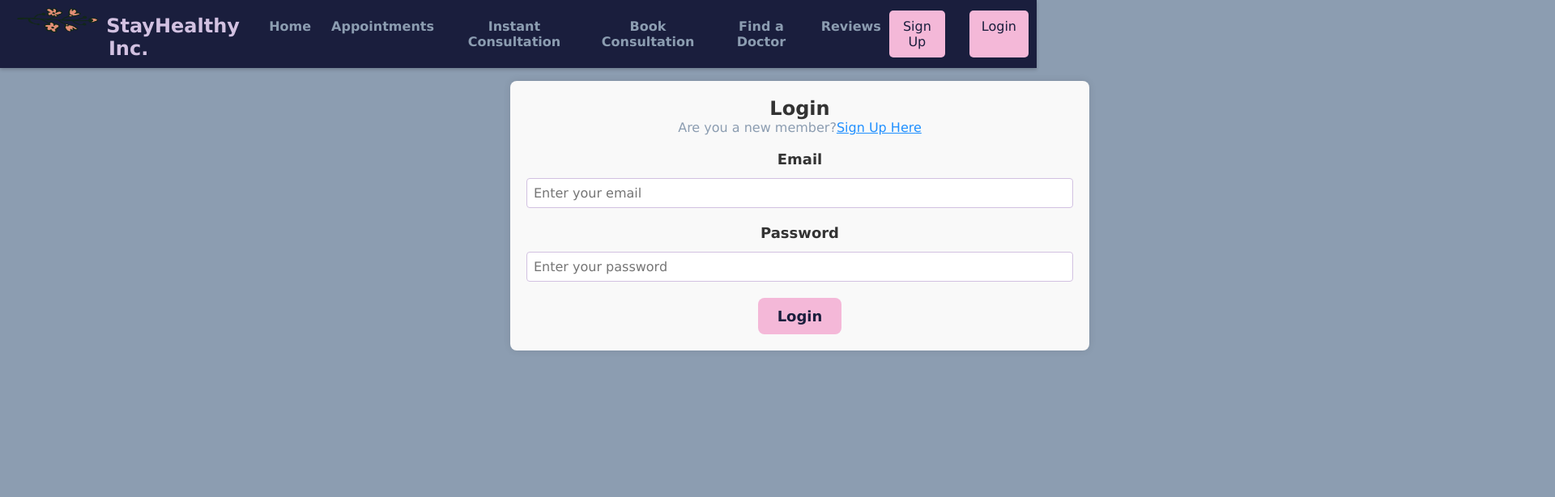
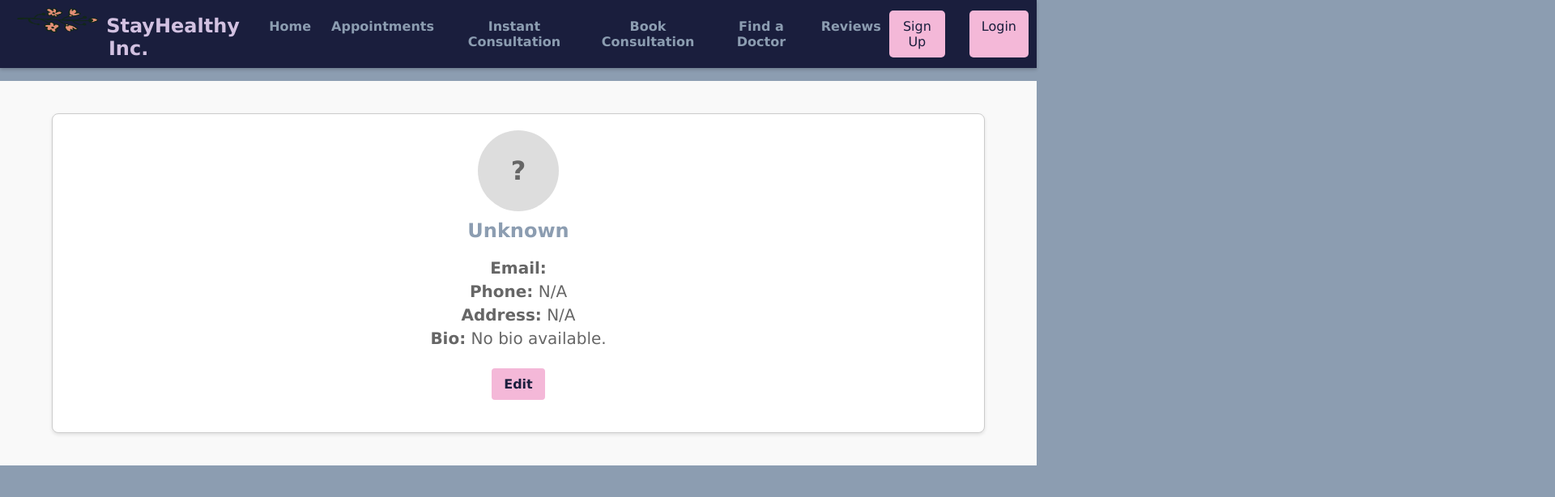
Before and after one commit to Whitneyyx00/med_app, a React (Create React App) app: page /profile in a window 1280 px wide. Before the commit this address led to /login. Shown: the top 614 px of the page at 81% size, 1920 px wide, since content can reach past the window. Built offline with nearby package versions, Linux system fonts and the light colour scheme.

Commit message:
Tested and refined components

```diff
--- /dev/null
+++ b/src/Components/ProfileCard/ProfileCard.css
@@ -0,0 +1,69 @@
+.profile-card {
+    border: 1px solid #ccc;
+    border-radius: 8px;
+    padding: 20px;
+    margin: 20px;
+    width: 90vw;
+    box-shadow: 0 2px 4px rgba(0, 0, 0, 0.1);
+    background-color: white; /* Add a white background for better visibility */
+}
+
+.profile-card-header {
+    display: flex;
+    flex-direction: column;
+    align-items: center;
+    margin-bottom: 15px;
+}
+
+.profile-avatar {
+    width: 100px;
+    height: 100px;
+    border-radius: 50%;
+    object-fit: cover;
+    margin-bottom: 10px;
+}
+
+.profile-avatar-placeholder {
+    width: 100px;
+    height: 100px;
+    border-radius: 50%;
+    background-color: #ddd;
+    display: flex;
+    align-items: center;
+    justify-content: center;
+    font-size: 2rem;
+    font-weight: bold;
+    color: #666;
+    margin-bottom: 10px;
+}
+
+.profile-name {
+    font-size: 1.5rem;
+    margin-bottom: 5px;
+}
+
+.profile-details {
+    margin-bottom: 15px;
+    width: 100%;
+    display: block;
+    align-items: center;
+    justify-content: center;
+}
+
+.profile-details p {
+    margin: 5px 0;
+}
+
+.social-links {
+    display: flex;
+    gap: 10px;
+}
+
+.social-links a {
+    color: #007bff;
+    text-decoration: none;
+}
+
+.social-links a:hover {
+    text-decoration: underline;
+}
--- /dev/null
+++ b/src/Components/ProfileCard/ProfileCard.js
@@ -0,0 +1,58 @@
+import React from 'react';
+import './ProfileCard.css';
+
+const ProfileCard = ({ userDetails, onEdit }) => {
+    return (
+        <div className='profile-card'>
+            <div className='profile-card-header'>
+                {userDetails.avatar ? (
+                    <img src={userDetails.avatar} alt='User Avatar' className='profile-avatar' />
+                ) : (
+                    <div className='profile-avatar-placeholder'>
+                        {userDetails.name ? userDetails.name[0].toUpperCase() : '?'}
+                    </div>
+                )}
+                <h1 className='profile-name'>{userDetails.name || 'Unknown'}</h1>
+            </div>
+
+            <div className='profile-details'>
+                <p>
+                    <strong>Email:</strong> {userDetails.email}
+                </p>
+                <p>
+                    <strong>Phone:</strong> {userDetails.phone || 'N/A'}
+                </p>
+                <p>
+                    <strong>Address:</strong> {userDetails.address || 'N/A'}
+                </p>
+                <p>
+                    <strong>Bio:</strong> {userDetails.bio || 'No bio available.'}
+                </p>
+            </div>
+
+            {userDetails.social && (
+                <div className='social-links'>
+                    {userDetails.social.twitter && (
+                        <a href={userDetails.social.twitter} target='_blank' rel='noopener noreferrer'>
+                            Twitter
+                        </a>
+                    )}
+                    {userDetails.social.linkedin && (
+                        <a href={userDetails.social.linkedin} target='_blank' rel='noopener noreferrer'>
+                            LinkedIn
+                        </a>
+                    )}
+                    {userDetails.social.github && (
+                        <a href={userDetails.social.github} target='_blank' rel='noopener noreferrer'>
+                            GitHub
+                        </a>
+                    )}
+                    {/* Add more social media links as needed */}
+                </div>
+            )}
+            <button onClick={onEdit} className='edit-button'>Edit</button>
+        </div>
+    );
+};
+
+export default ProfileCard;
--- a/src/Components/ProfileForm/ProfileForm.css
+++ b/src/Components/ProfileForm/ProfileForm.css
@@ -7,18 +7,6 @@
     width: 100vw;
     margin-top: 100px;
     background-color: #f9f9f9;
-    color: var(--primary-text);
-}
-
-.profile-details {
-    border: 1px solid var(--secondary-accent);
-    padding: 20px;
-    margin-bottom: 20px;
-    border-radius: 8px;
-    width: 90vw;
-    margin-top: 100px;
-    margin-left: 65px;
-    box-shadow: 0 0 10px rgba(0, 0, 0, 0.1);
     color: var(--primary-text);
 }
 
--- a/src/Components/ProfileForm/ProfileForm.js
+++ b/src/Components/ProfileForm/ProfileForm.js
@@ -3,66 +3,32 @@ import { API_URL } from '../../config';
 import { useNavigate } from 'react-router-dom';
 import './ProfileForm.css';
 
-const ProfileForm = () => {
-    const [userDetails,  setUserDetails] = useState({
-        name: '',
-        phone: '',
-        email: '',
-        address: '',
-    });
-    const [updatedDetails, setUpdatedDetails] = useState({
-        name: '',
-        phone: '',
-        email: '',
-        address: '',
-    });
+const ProfileForm = ({ onProfileUpdate, userDetails }) => {
+    const [updatedDetails, setUpdatedDetails] = useState({ ...userDetails });
     const [editMode, setEditMode] = useState(false);
     const navigate = useNavigate();
 
     useEffect(() => {
-        const authtoken = sessionStorage.getItem('auth-token');
-        if (!authtoken) {
-            navigate('/login');
-        } else {
-            fetchUserProfile();
-        }
-    }, [navigate]);
-
-    const fetchUserProfile = async () => {
-        try {
-            const authtoken = sessionStorage.getItem('auth-token');
-            const email = sessionStorage.getItem('email');
-            if (!authtoken) {
-                navigate('/login');
-                return;
-            }
-            const response = await fetch(`${API_URL}/api/auth/user`, {
-                headers: {
-                    'Authorization': `Bearer ${authtoken}`,
-                    'Email': email,
-                },
-            });
-            if (response.ok) {
-                const user = await response.json();
-                setUserDetails(user);
-                setUpdatedDetails(user);
-            } else {
-                throw new Error("Failed to fetch user profile");
-            }
-        } catch (error) {
-            console.error(error);
-        }
-    };
-
-    const handleEdit = () => {
-        setEditMode(true);
-    };
+        setUpdatedDetails(userDetails);
+    }, [userDetails]);
 
     const handleInputChange = (e) => {
-        setUpdatedDetails({
-            ...updatedDetails,
-            [e.target.name]: e.target.value,
-        });
+        const { name, value } = e.target;
+        if (name.startsWith('social.')) {
+            const socialField = name.split('.')[1];
+            setUpdatedDetails(prev => ({
+                ...prev,
+                social: {
+                    ...prev.social,
+                    [socialField]: value,
+                },
+            }));
+        } else {
+            setUpdatedDetails({
+                ...updatedDetails,
+                [name]: value,
+            });
+        }
     };
 
     const handleSubmit = async (e) => {
@@ -88,9 +54,11 @@ const ProfileForm = () => {
                 sessionStorage.setItem('name', updatedDetails.name);
                 sessionStorage.setItem('phone', updatedDetails.phone);
                 sessionStorage.setItem('address', updatedDetails.address);
-                setUserDetails(updatedDetails);
                 setEditMode(false);
                 alert('Profile updated successfully!');
+                if (onProfileUpdate) {
+                    onProfileUpdate(updatedDetails);
+                }
                 navigate('/');
             } else {
                 throw new Error("Failed to update profile");
@@ -102,7 +70,6 @@ const ProfileForm = () => {
 
     return  (
         <div className='profile-container'>
-            {editMode ? (
                 <form onSubmit={handleSubmit} className='profile-form'>
                     <h2>Profile Information</h2>
                     <label htmlFor='name'>
@@ -111,7 +78,7 @@ const ProfileForm = () => {
                             type='text'
                             id='name'
                             name='name'
-                            value={updatedDetails.name}
+                            value={updatedDetails.name || ''}
                             onChange={handleInputChange}
                         />
                     </label>
@@ -145,17 +112,60 @@ const ProfileForm = () => {
                             onChange={handleInputChange}
                         />
                     </label>
+                    <label htmlFor='bio'>
+                        Bio:
+                        <textarea
+                            id='bio'
+                            name='bio'
+                            value={updatedDetails.bio}
+                            onChange={handleInputChange}
+                        />
+                    </label>
+
+                    {/* Social Media Links */}
+                    <label>Social Links:</label>
+                    <label htmlFor='twitter'>
+                        Twitter:
+                        <input
+                            type='url'
+                            id='twitter'
+                            name='social.twitter'
+                            value={updatedDetails.social?.twitter || ''}
+                            onChange={handleInputChange}
+                        />
+                    </label>
+                    <label htmlFor='linkedin'>
+                        LinkedIn:
+                        <input
+                            type='url'
+                            id='linkedin'
+                            name='social.linkedin'
+                            value={updatedDetails.social?.linkedin || ''}
+                            onChange={handleInputChange}
+                        />
+                    </label>
+                    <label htmlFor='github'>
+                        GitHub:
+                        <input
+                            type='url'
+                            id='github'
+                            name='social.github'
+                            value={updatedDetails.social?.github || ''}
+                            onChange={handleInputChange}
+                        />
+                    </label>
+                    <label htmlFor='avatar'>
+                        Avatar URL:
+                        <input
+                            type='url'
+                            id='avatar'
+                            name='avatar'
+                            value={updatedDetails.avatar || ''}
+                            onChange={handleInputChange}
+                        />
+                    </label>
                     <button type='submit'>Save</button>
                 </form>
-            ) : (
-                <div className='profile-details'>
-                    <h1>Welcome, {userDetails.name}</h1>
-                    <p><b>Email:</b> {userDetails.email}</p>
-                    <p><b>Phone:</b> {userDetails.phone}</p>
-                    <p><b>Address:</b> {userDetails.address}</p>
-                    <button onClick={handleEdit} className='edit-button'>Edit</button>
-                </div>
-            )}
         </div>
     );
 };
--- a/src/pages/Profile.css
+++ b/src/pages/Profile.css
@@ -1,3 +1,15 @@
+.profile-page {
+    display: flex;
+    justify-content: center;
+    align-items: flex-start;
+    padding: 20px;
+    gap: 30px;
+}
+
 .profile-container {
-    margin-top: 200px;
+    width: 400px;
 }
+
+.profile-form {
+    width: 500px;
+}
--- a/src/pages/Profile.js
+++ b/src/pages/Profile.js
@@ -1,10 +1,48 @@
-import React from 'react';
+import React, { useState } from 'react';
 import ProfileForm from '../Components/ProfileForm/ProfileForm';
+import ProfileCard from '../Components/ProfileCard/ProfileCard';
 
 const Profile = () => {
+    const [userDetails, setUserDetails] = useState({
+        name: sessionStorage.getItem('name') || '',
+        phone: sessionStorage.getItem('phone') || '',
+        email: sessionStorage.getItem('email') || '',
+        address: sessionStorage.getItem('address') || '',
+        bio: '',
+        social: {
+            twitter: '',
+            linkedin: '',
+            github: '',
+        },
+        avatar: '',
+    });
+
+    const [editMode, setEditMode] = useState(false);
+
+    const handleProfileUpdate = (updatedProfile) => {
+        // Update the userDetails state with the updated profile information
+        setUserDetails(updatedProfile);
+        setEditMode(false);
+    };
+
+    const handleEditClick = () => {
+        setEditMode(true);
+    };
+
     return (
         <div className='profile-container'>
-            <ProfileForm />
+            <ProfileCard
+                userDetails={userDetails}
+                onEdit={handleEditClick}
+            />
+            {editMode && (
+                <div className='profile-container'>
+                    <ProfileForm
+                        userDetails={userDetails}
+                        onProfileUpdate={handleProfileUpdate}
+                    />ProfileUpdate={}
+                </div>
+            )}
         </div>
     );
 };
```
